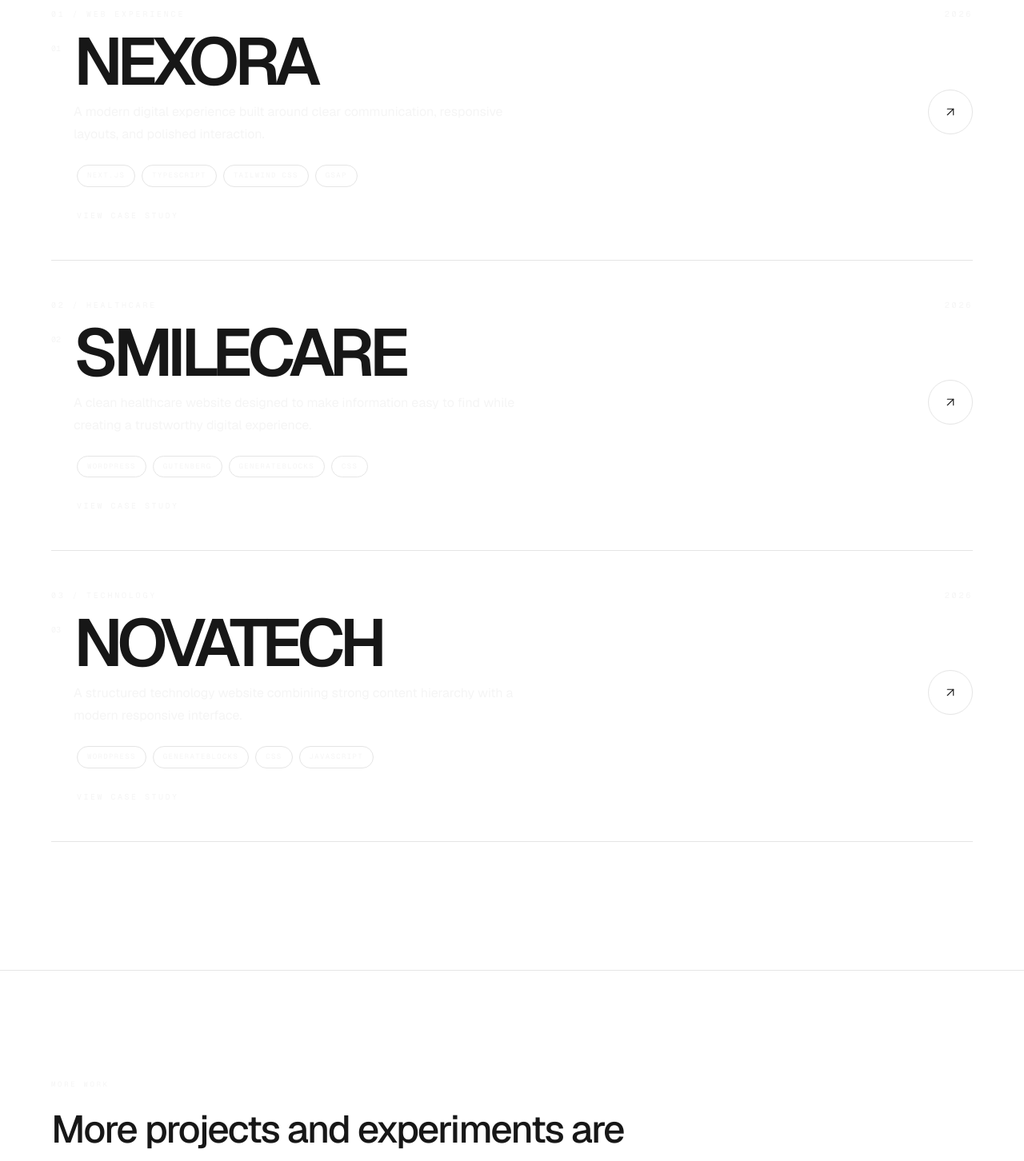
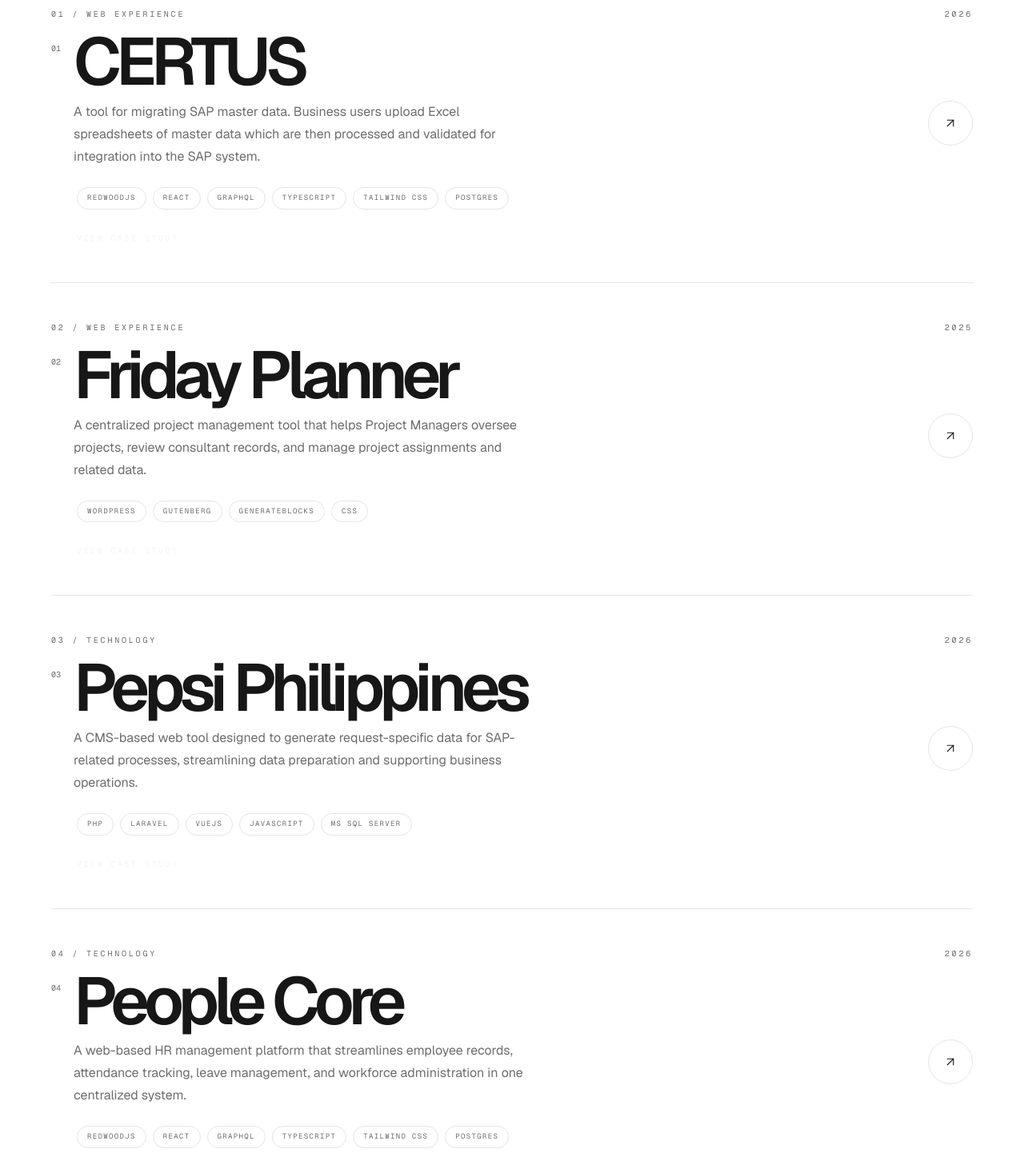
Before and after one commit to MrkGtdl/portfolio-by-mrkgtdl-v2, a Next.js app: page /projects in a window 1280 px wide. Shown: the part 660-2112 px from the top of the page at 80% size. Built offline with nearby package versions, Linux system fonts and the light colour scheme.

Commit message:
updates on project data

```diff
--- a/app/projects/page.tsx
+++ b/app/projects/page.tsx
@@ -42,7 +42,7 @@
             </h1>
           </div>
 
-          <p className="mt-7 max-w-xl text-sm leading-6 text-secondary sm:text-base sm:leading-7">
+          <p className="mt-7 max-w-xl text-sm leading-6 text-[#1f1e1f]/65 sm:text-base sm:leading-7">
             A collection of web projects, concepts, and digital experiences
             exploring modern interface design, responsive development, and
             thoughtful interaction.
@@ -75,11 +75,11 @@
                 >
                   {/* META */}
                   <div className="mb-5 flex items-center justify-between">
-                    <span className="font-mono text-[10px] uppercase tracking-[0.28em] text-muted">
+                    <span className="font-mono text-[10px] uppercase tracking-[0.28em] text-[#1f1e1f]/65">
                       {project.number} / {project.category}
                     </span>
 
-                    <span className="font-mono text-[10px] uppercase tracking-[0.28em] text-muted">
+                    <span className="font-mono text-[10px] uppercase tracking-[0.28em] text-[#1f1e1f]/65">
                       {project.year}
                     </span>
                   </div>
@@ -89,7 +89,7 @@
                     {/* LEFT */}
                     <div className="min-w-0">
                       <div className="flex items-start gap-4">
-                        <span className="pt-2 font-mono text-[10px] text-muted">
+                        <span className="pt-2 font-mono text-[10px] text-[#1f1e1f]/65">
                           {project.number}
                         </span>
 
@@ -98,7 +98,7 @@
                             {project.title}
                           </h2>
 
-                          <p className="mt-4 max-w-xl text-sm leading-6 text-secondary transition-colors duration-500 group-hover:text-primary sm:text-base sm:leading-7">
+                          <p className="mt-4 max-w-xl text-sm leading-6 text-[#1f1e1f]/65 transition-colors duration-500 group-hover:text-primary sm:text-base sm:leading-7">
                             {project.description}
                           </p>
                         </div>
@@ -109,7 +109,7 @@
                         {project.stack.map((item) => (
                           <span
                             key={item}
-                            className="rounded-full border border-border px-3 py-1.5 font-mono text-[9px] uppercase tracking-[0.15em] text-muted transition-colors duration-300 group-hover:border-accent group-hover:text-accent"
+                            className="rounded-full border border-border px-3 py-1.5 font-mono text-[9px] uppercase tracking-[0.15em] text-[#1f1e1f]/65 transition-colors duration-300 group-hover:border-accent group-hover:text-[#1f1e1f]/65"
                           >
                             {item}
                           </span>
--- a/data/projects.ts
+++ b/data/projects.ts
@@ -10,28 +10,35 @@
   timeline: string;
   stack: string[];
   features: string[];
-  variant: "nexora" | "smilecare" | "novatech";
+  variant: "certus" | "smilecare" | "novatech";
   theme: "dark" | "light";
 };
 
 export const projects: Project[] = [
   {
     number: "01",
-    slug: "nexora",
-    title: "NEXORA",
+    slug: "certus",
+    title: "CERTUS",
     category: "Web Experience",
     year: "2026",
 
     description:
-      "A modern digital experience built around clear communication, responsive layouts, and polished interaction.",
+      "A tool for migrating SAP master data. Business users upload Excel spreadsheets of master data which are then processed and validated for integration into the SAP system.",
 
     overview:
-      "NEXORA is a modern web experience designed around a clear visual hierarchy, responsive layouts, and a focused user journey. The project explores how a strong interface can communicate information without unnecessary visual complexity.",
+      "CERTUS is a tool for migrating SAP master data. Users upload Excel spreadsheets of products, bills of material, vendors and customers. The system checks them against reference rules, people fix errors and approve the data, and it then produces files ready to import into SAP ECC or S/4HANA. An AI assistant helps explain and fix errors.",
 
     role: "Design & Development",
     timeline: "2026",
 
-    stack: ["Next.js", "TypeScript", "Tailwind CSS", "GSAP"],
+    stack: [
+      "RedwoodJS",
+      "React",
+      "GraphQL",
+      "TypeScript",
+      "Tailwind CSS",
+      "Postgres",
+    ],
 
     features: [
       "Responsive interface across desktop, tablet, and mobile",
@@ -41,25 +48,25 @@
       "Performance-conscious frontend implementation",
     ],
 
-    variant: "nexora",
+    variant: "certus",
     theme: "dark",
   },
 
   {
     number: "02",
-    slug: "smilecare",
-    title: "SMILECARE",
-    category: "Healthcare",
-    year: "2026",
+    slug: "friday-planner",
+    title: "Friday Planner",
+    category: "Web Experience",
+    year: "2025",
 
     description:
-      "A clean healthcare website designed to make information easy to find while creating a trustworthy digital experience.",
+      "A centralized project management tool that helps Project Managers oversee projects, review consultant records, and manage project assignments and related data.",
 
     overview:
-      "SMILECARE is a healthcare website concept focused on accessibility, clarity, and trust. The interface was structured to make important information easy to discover while maintaining a clean and approachable visual system.",
+      "Friday Planner is a healthcare website concept focused on accessibility, clarity, and trust. The interface was structured to make important information easy to discover while maintaining a clean and approachable visual system.",
 
     role: "Web Design & Development",
-    timeline: "2026",
+    timeline: "2025",
 
     stack: ["WordPress", "Gutenberg", "GenerateBlocks", "CSS"],
 
@@ -71,27 +78,27 @@
       "Mobile-first responsive implementation",
     ],
 
-    variant: "smilecare",
+    variant: "friday-planner",
     theme: "light",
   },
 
   {
     number: "03",
-    slug: "novatech",
-    title: "NOVATECH",
+    slug: "pepsi",
+    title: "Pepsi Philippines",
     category: "Technology",
     year: "2026",
 
     description:
-      "A structured technology website combining strong content hierarchy with a modern responsive interface.",
+      "A CMS-based web tool designed to generate request-specific data for SAP-related processes, streamlining data preparation and supporting business operations.",
 
     overview:
-      "NOVATECH is a technology-focused website concept built around structured content, clear navigation, and a modern visual language. The goal was to create a professional digital presence without sacrificing usability.",
+      "Pepsi Philippines is a technology-focused website concept built around structured content, clear navigation, and a modern visual language. The goal was to create a professional digital presence without sacrificing usability.",
 
     role: "Web Design & Development",
     timeline: "2026",
 
-    stack: ["WordPress", "GenerateBlocks", "CSS", "JavaScript"],
+    stack: ["PHP", "Laravel", "Vuejs", "JavaScript", "MS SQL Server"],
 
     features: [
       "Structured technology-focused content",
@@ -101,7 +108,163 @@
       "Clean and maintainable styling",
     ],
 
-    variant: "novatech",
+    variant: "pepsi",
+    theme: "dark",
+  },
+
+  {
+    number: "04",
+    slug: "peoplecore",
+    title: "People Core",
+    category: "Technology",
+    year: "2026",
+
+    description:
+      "A web-based HR management platform that streamlines employee records, attendance tracking, leave management, and workforce administration in one centralized system.",
+
+    overview:
+      "PeopleCore is a technology-focused website concept built around structured content, clear navigation, and a modern visual language. The goal was to create a professional digital presence without sacrificing usability.",
+
+    role: "Web Design & Development",
+    timeline: "2026",
+    stack: [
+      "RedwoodJS",
+      "React",
+      "GraphQL",
+      "TypeScript",
+      "Tailwind CSS",
+      "Postgres",
+    ],
+
+    features: [
+      "Structured technology-focused content",
+      "Responsive page layouts",
+      "Reusable website sections",
+      "Clear information hierarchy",
+      "Clean and maintainable styling",
+    ],
+
+    variant: "peoplecore",
+    theme: "dark",
+  },
+
+  {
+    number: "05",
+    slug: "hertz-philippines",
+    title: "Hertz Philippines",
+    category: "Technology",
+    year: "2023",
+
+    description:
+      "A user-friendly car rental website that simplifies vehicle discovery, rental rate inquiries, location selection, and online reservations for personal and business travel.",
+
+    overview:
+      "Hertz Philippines is a technology-focused website concept built around structured content, clear navigation, and a modern visual language. The goal was to create a professional digital presence without sacrificing usability.",
+
+    role: "Web Design & Development",
+    timeline: "2023",
+
+    stack: ["PHP", "Laravel", "Vuejs", "Jquery", "MySQL"],
+
+    features: [
+      "Structured technology-focused content",
+      "Responsive page layouts",
+      "Reusable website sections",
+      "Clear information hierarchy",
+      "Clean and maintainable styling",
+    ],
+
+    variant: "peoplecore",
+    theme: "dark",
+  },
+
+  {
+    number: "06",
+    slug: "medisync",
+    title: "MediSync",
+    category: "Technology",
+    year: "2023",
+
+    description:
+      "A healthcare management platform that streamlines patient records, appointment scheduling, and medical billing for clinics and hospitals.",
+
+    overview:
+      "MediSync is a technology-focused website concept built around structured content, clear navigation, and a modern visual language. The goal was to create a professional digital presence without sacrificing usability.",
+
+    role: "Web Design & Development",
+    timeline: "2023",
+
+    stack: ["PHP", "Laravel", "Vuejs", "Jquery", "MySQL"],
+
+    features: [
+      "Structured technology-focused content",
+      "Responsive page layouts",
+      "Reusable website sections",
+      "Clear information hierarchy",
+      "Clean and maintainable styling",
+    ],
+
+    variant: "peoplecore",
+    theme: "dark",
+  },
+
+  {
+    number: "07",
+    slug: "novatech",
+    title: "NovaTech",
+    category: "Technology",
+    year: "2023",
+
+    description:
+      "A technology solutions company website that showcases innovative products, services, and industry expertise.",
+
+    overview:
+      "NovaTech is a technology-focused website concept built around structured content, clear navigation, and a modern visual language. The goal was to create a professional digital presence without sacrificing usability.",
+
+    role: "Web Design & Development",
+    timeline: "2023",
+
+    stack: ["PHP", "Laravel", "Vuejs", "Jquery", "MySQL"],
+
+    features: [
+      "Structured technology-focused content",
+      "Responsive page layouts",
+      "Reusable website sections",
+      "Clear information hierarchy",
+      "Clean and maintainable styling",
+    ],
+
+    variant: "peoplecore",
+    theme: "dark",
+  },
+
+  {
+    number: "08",
+    slug: "smilecare-dental-clinic",
+    title: "SmileCare Dental Clinic",
+    category: "Technology",
+    year: "2023",
+
+    description:
+      "A modern dental clinic website that provides information about services, appointment booking, and patient resources.",
+
+    overview:
+      "SmileCare Dental Clinic is a technology-focused website concept built around structured content, clear navigation, and a modern visual language. The goal was to create a professional digital presence without sacrificing usability.",
+
+    role: "Web Design & Development",
+    timeline: "2023",
+
+    stack: ["PHP", "Laravel", "Vuejs", "Jquery", "MySQL"],
+
+    features: [
+      "Structured technology-focused content",
+      "Responsive page layouts",
+      "Reusable website sections",
+      "Clear information hierarchy",
+      "Clean and maintainable styling",
+    ],
+
+    variant: "peoplecore",
     theme: "dark",
   },
 ];
```
Also changed, not shown: app/projects/[slug]/page.tsx (+23 -21 lines), components/sections/Projects.tsx (+5 -2 lines).
